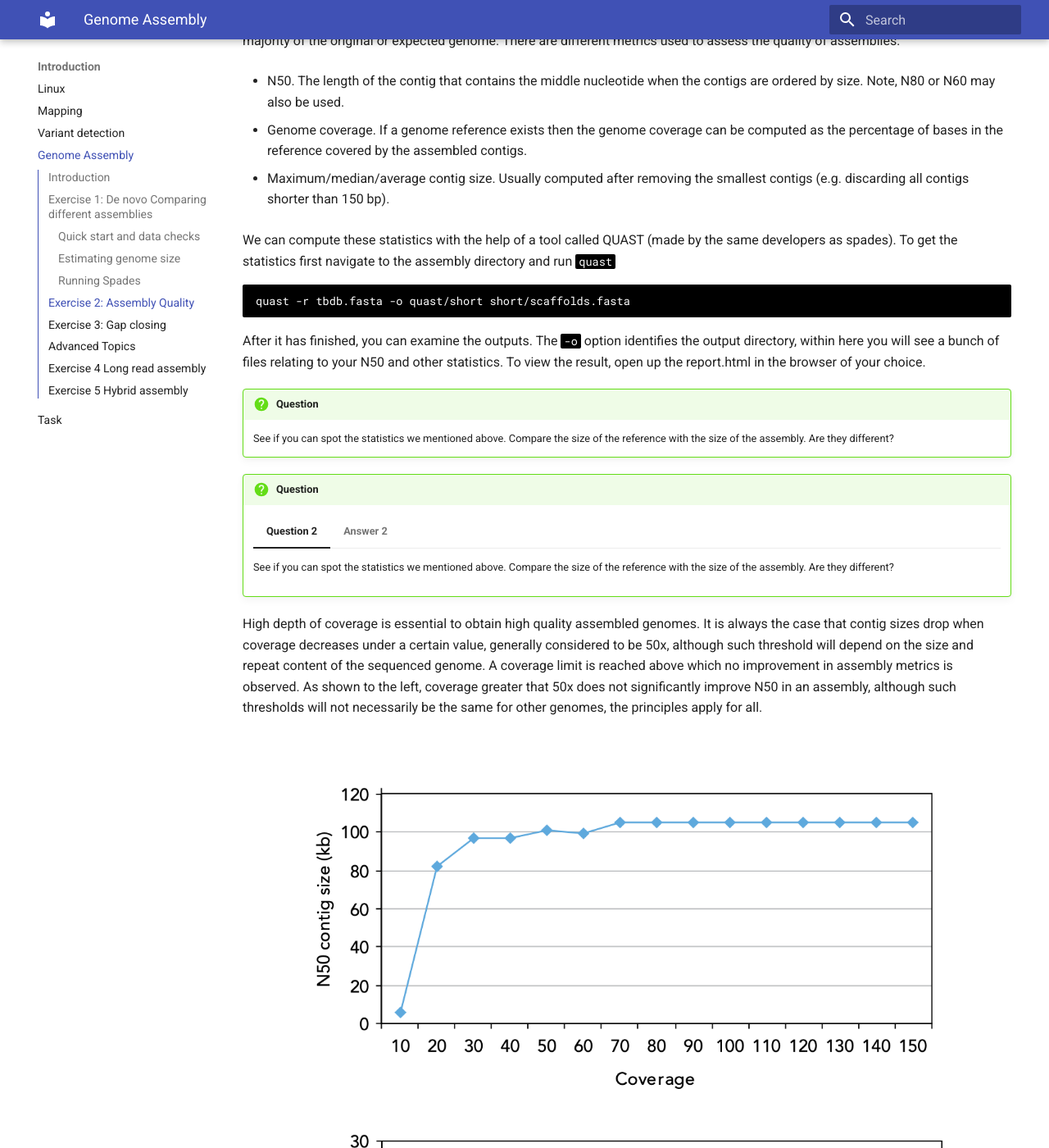
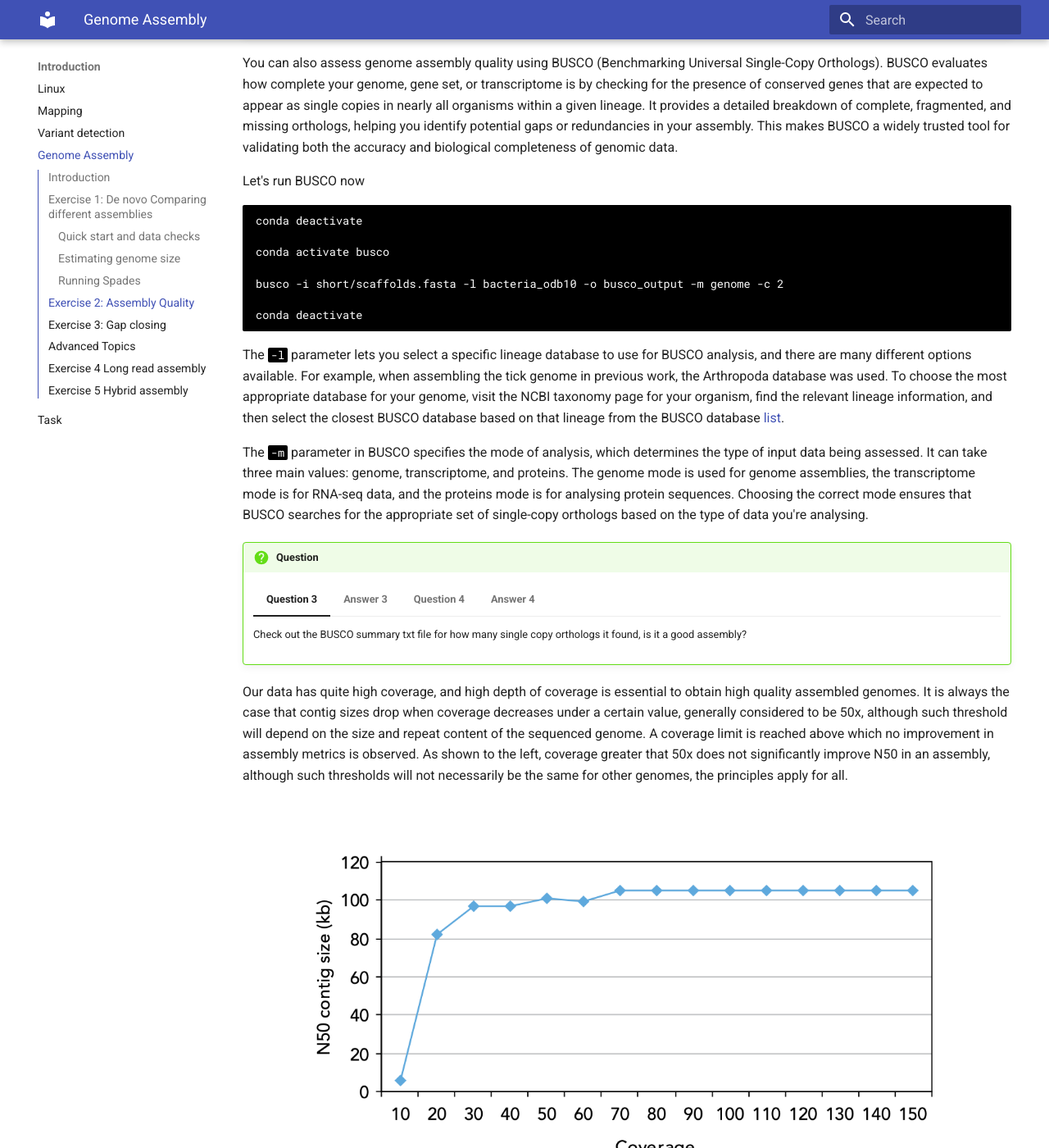
Before and after one commit to lshtm-genomics/omics-course, an MkDocs documentation site: the page built from docs/introduction/assembly-and-third-gen-sequencing.md, in a window 1280 px wide and 1400 px high, scrolled down 6723 px. Shown: the whole window at 82% size. Built offline with MkDocs 1.6.1 and Material for MkDocs 9.7.7, drawn with Linux system fonts in a browser that asks for light colours; some of the changed text lies outside the part shown.

Commit message:
edit md files

````diff
--- a/docs/introduction/assembly-and-third-gen-sequencing.md
+++ b/docs/introduction/assembly-and-third-gen-sequencing.md
@@ -31,7 +31,6 @@
 
 This method is very efficient for handling millions of short DNA reads, since each k-mer is stored only once no matter how many times it appears. Several programs implement de Bruijn graph algorithms, including Euler (Pevzner, Tang, & Waterman, 2001), Velvet (Zerbino & Birney, 2008), ABySS (Simpson et al., 2009), AllPaths (Butler et al., 2008) and SOAPdenovo (Li et al., 2010).
 
-![assembly_3](../img/assembly_3.jpeg)
 
 Overlap-Layout-Consensus (OLC) assemblers build genomes by first finding overlaps between all pairs of DNA reads. Instead of breaking the reads into smaller pieces like in de Bruijn graphs, OLC compares entire reads to each other to see where they match up.
 
@@ -55,7 +54,7 @@
 
 ## Exercise 1: _De novo_ Comparing different assemblies
 
-_De novo_ assembly is one of the most computationally demanding processes in bioinformatics. Large genomes require many hours or days of processing. A small bacterial genome may take up to several hours to assemble. Here we will assemble M. tuberculosis genomes using Spades (Bankevich et al, 2012). We will compute assembly statistics to check the quality, and review how resulting contigs can be aligned, ordered and orientated along the reference genome using Abacas (Assefa, Keane, Otto, Newbold, & Berriman, 2009).
+_De novo_ assembly is one of the most computationally demanding processes in bioinformatics. Large genomes require many hours or days of processing. A small bacterial genome may take up to several hours to assemble depending on the parameters used. Here we will assemble M. tuberculosis genomes using Spades (Bankevich et al, 2012). We will compute assembly statistics to check the quality, and review how resulting contigs can be aligned, ordered and orientated along the reference genome.
 
 ### Quick start and data checks
 
@@ -90,15 +89,18 @@
 Let's run jellyfish
 
 ```
-jellyfish count -C -m 21 -s 100M -t 10 -o reads.jf <(zcat tb_ILL/*.fastq.gz)
+jellyfish count -C -m 21 -s 100M -t 2 -o reads.jf <(zcat tb_ILL/*.fastq.gz)
 
 jellyfish histo reads.jf > reads.histo
 ```
 
 Now we have created our reads.histo, we can use it to plot a k-mer frequency distribution plot.
 
-If you have familiarity with a programming language, you can plot these yourself, and calculate the genome size yourself using the above formula. Although, GenomeScope is widely used to plot this and will also tell you your estimated genome size. Load up GenomeScope and take a look http://genomescope.org/genomescope2.0/.
+If you have familiarity with a programming language, you can plot these yourself, and calculate the genome size yourself using the above formula. Although, GenomeScope is widely used to plot this and will also tell you your estimated genome size. Download your reads.histo and load up GenomeScope and take a look http://genomescope.org/genomescope2.0/.
 
+You can download it by right clicking the file on the left of vscode in the explorer, and clicking download (check the image below)
+
+![assembly6](../img/assembly_6.png)
 
 !!! question
     === "Question 1"
@@ -117,7 +119,7 @@
 An example invocation that takes the fastq formatted paired end files (sample1_1.fastq.gz and sample1_2.fastq.gz) and performs assembly. This may take a while so in the mean time you can read through the docs of spades to understand the unique parameters that you can use to improve to assembly. https://github.com/ablab/spades.
 
 ```
-spades.py -1  tb_ILL/sample1_1.fastq.gz -2  tb_ILL/sample1_2.fastq.gz -o short/ -k 55 --isolate -t 4
+spades.py -1  tb_ILL/sample1_1.fastq.gz -2  tb_ILL/sample1_2.fastq.gz -o short/ -k 55 --isolate -t 2
 ```
 Employing paired-end reads (rather than single-end) increases the assembly quality. In general, libraries with smaller insert size produce more fragmented and shorter assemblies, whilst the genome coverage does not increase that much. The combination of libraries with different insert size always gives the best results.
 
@@ -151,10 +153,8 @@
 quast -r tbdb.fasta -o quast/short short/scaffolds.fasta
 ```
 
-After it has finished, you can examine the outputs. The `-o` option identifies the output directory, within here you will see a bunch of files relating to your N50 and other statistics. To view the result, open up the report.html in the browser of your choice.
+After it has finished, you can examine the outputs. The `-o` option identifies the output directory, within here you will see a bunch of files relating to your N50 and other statistics. To view the result, open up the report.html in the browser of your choice by once again downloading it to your machine the same way you downloaded the reads.histo file from before.
 
-!!! question
-    See if you can spot the statistics we mentioned above. Compare the size of the reference with the size of the assembly. Are they different?
 
 !!! question
     === "Question 2"
@@ -162,11 +162,6 @@
     === "Answer 2"
         QUAST report includes information on statistics N50, Genome fraction and Maximum contig size that were mentioned before as well as additional metrics worth exploring. Average contig size can be additionally calculated by dividing values from fields `Total length (>= 0 bp)` and `# contigs (>= 0 bp)` or directly from FASTA file with external tools for example `seqmagick`. It is advised that you look at a variety of metrics and supporting analyses to determine quality of assembly.
 
-High depth of coverage is essential to obtain high quality assembled genomes. It is always the case that contig sizes drop when coverage decreases under a certain value, generally considered to be 50x, although such threshold will depend on the size and repeat content of the sequenced genome. A coverage limit is reached above which no improvement in assembly metrics is observed. As shown to the left, coverage greater that 50x does not significantly improve N50 in an assembly, although such thresholds will not necessarily be the same for other genomes, the principles apply for all.
-
-![assembly_3](../img/assembly_3.jpeg)
-
-More data requires more memory too, as the lower graph demonstrates. Again, the figures are genome specific but it is easy to see how large computers can quickly become necessary as coverage and genome size increase. (Illumina, 2009).
 
 You can also assess genome assembly quality using BUSCO (Benchmarking Universal Single-Copy Orthologs). BUSCO evaluates how complete your genome, gene set, or transcriptome is by checking for the presence of conserved genes that are expected to appear as single copies in nearly all organisms within a given lineage. It provides a detailed breakdown of complete, fragmented, and missing orthologs, helping you identify potential gaps or redundancies in your assembly. This makes BUSCO a widely trusted tool for validating both the accuracy and biological completeness of genomic data.
 
@@ -178,7 +173,7 @@
 
 conda activate busco
 
-busco -i short/scaffolds.fasta -l bacteria_odb10 -o busco_output -m genome -c 4
+busco -i short/scaffolds.fasta -l bacteria_odb10 -o busco_output -m genome -c 2
 
 conda deactivate
 ```
@@ -192,9 +187,16 @@
     === "Answer 3"
         We get a good result from BUSCO, with ~97% of BUSCO groups found
     === "Question 4"
-        Using the -m information above, can you find a more specific database we can search against to get a better BUSCO score relative to our genome.
+        Using the -l information above, can you find a more specific database we can search against to get a better BUSCO score relative to our genome.
     === "Answer 4"
         Yes, following the lineage tree that ncbi provides we can see that mycobacteriaceae_odb12 exists, so we can use that to check our BUSCO score rather than the broad bacteria one.
+
+
+Our data has quite high coverage, and high depth of coverage is essential to obtain high quality assembled genomes. It is always the case that contig sizes drop when coverage decreases under a certain value, generally considered to be 50x, although such threshold will depend on the size and repeat content of the sequenced genome. A coverage limit is reached above which no improvement in assembly metrics is observed. As shown to the left, coverage greater that 50x does not significantly improve N50 in an assembly, although such thresholds will not necessarily be the same for other genomes, the principles apply for all.
+
+![assembly_3](../img/assembly_3.jpeg)
+
+More data requires more memory too, as the upper graph demonstrates. Again, the figures are genome specific but it is easy to see how large computers can quickly become necessary as coverage and genome size increase. (Illumina, 2009).
 
 ## Exercise 3: Gap closing
 
@@ -275,11 +277,15 @@
 
 **Annotations**
 
-Once we have assembled the genome we can annotate using tools such as `GALBA` or `Augustus`, both implement different ways depending on the data you have. `GALBA` uses protein sequences from your assembly and similar species to find regions of your genome that align with conserved domains or functional motifs from known genes in other species. This approach works well if you have closely related species with well-annotated genomes, allowing you to leverage their protein data for accurate gene prediction.
+Once we have assembled the genome, we can annotate using tools such as `GALBA`, `Augustus`, or, primarily for bacteria, `Prokka`. They all implement different strategies depending on the data you have.
+
+`Prokka` is widely used for bacterial genome annotation because it is fast, automated, and relies heavily on homology-based approaches. It uses a database of known bacterial proteins and RNAs (like rRNA, tRNA) to annotate genes by finding matches in your genome. `Prokka` is very effective when you have a relatively clean bacterial assembly and want a quick, standardised set of annotations.
+
+`GALBA` uses protein sequences from your assembly and similar species to find regions of your genome that align with conserved domains or functional motifs from known genes in other species. This approach works well if you have closely related species with well-annotated genomes, allowing you to leverage their protein data for accurate gene prediction.
 
 `Augustus` is more versatile because it can also use RNA-seq data to guide gene prediction. When you provide RNA-seq reads (either aligned or raw), `Augustus` can incorporate this transcriptomic data to improve its gene predictions. This method is especially useful when there is limited or no closely related genomic data to rely on. `Augustus` uses RNA-seq data to identify transcription start sites, exon-intron boundaries, and alternative splicing events by aligning the RNA-seq reads to the genome. The software then uses these alignments to fine-tune the prediction of gene models, ensuring that predicted genes are supported by actual expression data.
 
-In practice, you can combine both methods: use protein-based annotation from GALBA for structural gene prediction and RNA-seq data for more refined predictions from Augustus. Together, they can provide a comprehensive annotation that benefits from both homology and transcriptomic evidence.
+In practice, you can combine both methods: use protein-based annotation from `GALBA` for structural gene prediction, RNA-seq data for more refined predictions with `Augustus`, and for bacterial genomes, run `Prokka` to rapidly generate a full annotation including coding sequences, RNAs, and functional descriptions.
 
 
 ## Exercise 4 Long read assembly
@@ -289,14 +295,14 @@
 Here we will be using the same sample we used for the short reads, but that has been sequenced on the MinION software, so we can compare directly between the two platforms. You will find this data in the tb_ONT directory. We will be using flye, the most recent and newest long read assembler, that uses the repeat graph method, as well as canu, a slightly older assembler but still good, and we will compare which one performed better.
 
 ```
-flye --nano-hq tb_ONT/sample1_ONT.fastq.gz --genome-size 4.1m --threads 8 --read-error 0.06 -o long/
+flye --nano-hq tb_ONT/sample1_ONT.fastq.gz --genome-size 4.1m --threads 2 --read-error 0.06 -o long/
 ```
 Providing the expected genome size improves the performance of Flye. Ideally, this information would come from a closely related reference species. However, we can also use the genome size estimate we previously generated to guide Flye in producing an assembly of the appropriate length.
 
 Now we have run flye we can check out our N50 using QUAST again.
 
 ```
-quast -r tbdb.fasta -o quast_long long/scaffolds.fasta
+quast -r tbdb.fasta -o quast_long long/assembly.fasta
 ```
 
 Don't forget to also run BUSCO to get the BUSCO score.
@@ -318,7 +324,7 @@
 Scaffolding using long-read data only involves harnessing the long reads' ability to span large genomic distances, which helps connect contigs separated by gaps or repetitive regions. This method does not rely on short-read data and instead uses the length and continuity of long reads to form accurate, large-scale scaffolds, enhancing the overall structure and completeness of the genome assembly.
 
 ```
-ntLink scaffold target=long/assembly.fasta reads=tb_ONT/sample1_ONT.fastq.gz G=500 rounds=3 t=4
+ntLink scaffold target=long/assembly.fasta reads=tb_ONT/sample1_ONT.fastq.gz G=500 rounds=3 t=2
 ```
 
 We can now close the gaps between the scaffolds using a tool called tgsgapcloser. Gap closing involves filling the sequence gaps left between contigs in an assembly. This process uses the overlap between neighbouring contigs or additional sequencing reads to infer and fill in missing genomic regions. The aim is to produce a more complete assembly by resolving ambiguities in regions that are difficult to sequence or span, improving both contiguity and accuracy.
@@ -326,7 +332,7 @@
 ```
 mkdir long/tgs_gapcloser
 
-tgsgapcloser --scaff long/assembly.fasta.k32.w100.z1000.stitch.abyss-scaffold.fa --reads tb_ONT/sample1_ONT.fastq.gz --output long/tgs_gapcloser --ne
+tgsgapcloser --scaff long/assembly.fasta.k32.w100.z1000.ntLink.scaffolds.fa --reads tb_ONT/sample1_ONT.fastq.gz --output long/tgs_gapcloser --ne
 ```
 After every run, use QUAST to see how the assembly is improving. Although QUAST doesn't show much change or it doesn't indicate significant improvement, BUSCO highlights the percentage gaps and we can use it to see how many gaps we have reduced.
 
@@ -341,13 +347,13 @@
 Then we can map the original data to our current sequence, this gives us a racon file we can use to polish. By aligning the raw reads to our newly generated sequence, it allows us to identify regions with any gaps that could potentially be removed, this essentially tries to polish and make our genome as robust as possible.
 
 ```
-minimap2 -t 4 -x map-ont long/tgs_gapcloser.scaff_seqs.fa tb_ONT/sample1_ONT.fastq.gz > racon.paf
+minimap2 -t 2 -x map-ont long/tgs_gapcloser.scaff_seqs.fa tb_ONT/sample1_ONT.fastq.gz > long/racon.paf
 ```
 
 Finally we run racon to polish our genome
 
 ```
-racon -u --no-trimming -t 4 tb_ONT/sample1_ONT.fastq.gz racon.paf long/tgs_gapcloser.scaff_seqs.fa > long/final_assembly.fa
+racon -u --no-trimming -t 4 tb_ONT/sample1_ONT.fastq.gz long/racon.paf long/tgs_gapcloser.scaff_seqs.fa > long/final_assembly.fa
 ```
 !!! question
     === "Question 6"
@@ -370,7 +376,7 @@
 First we will once again use spades, however we will give spades the long read data as a third option. This allows spades to apply the BayesHammer approach with both sets of data rather than one, which improves error correction and assembly quality. The method enhances the accuracy of contig formation by taking advantage of long reads' structural information while refining it with the high base-level accuracy of short reads.
 
 ```
-spades.py -1 tb_ILL/sample1_1.fastq.gz -2 tb_ILL/sample1_2.fastq.gz --nanopore tb_ONT/sample1_ONT.fastq.gz -t 4 -o hybrid/spades/
+spades.py -1 tb_ILL/sample1_1.fastq.gz -2 tb_ILL/sample1_2.fastq.gz --nanopore tb_ONT/sample1_ONT.fastq.gz -t 2 -o hybrid/spades/
 ```
 
 Once again we need to check our assembly, you should now be familiar with this process..
````
Also changed, not shown: docs/commands/assembly.md (+3 -3 lines), docs/img/assembly_6.png (added).
